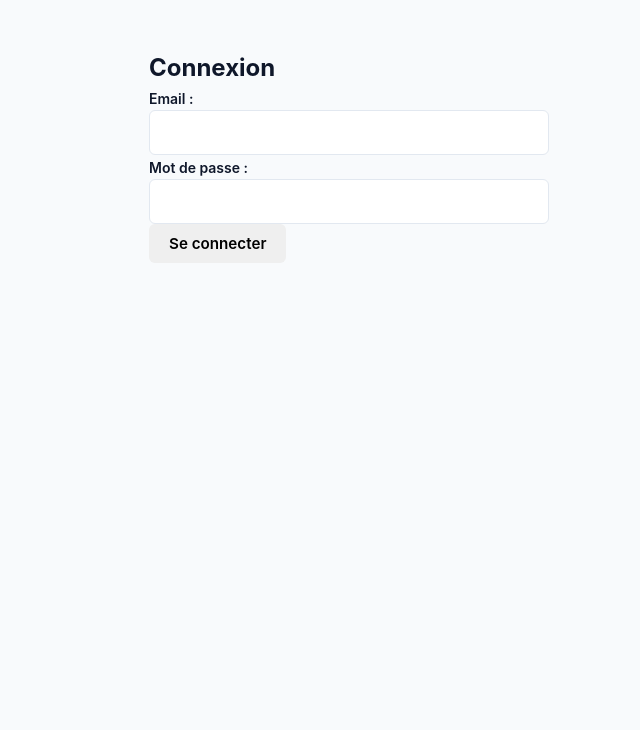
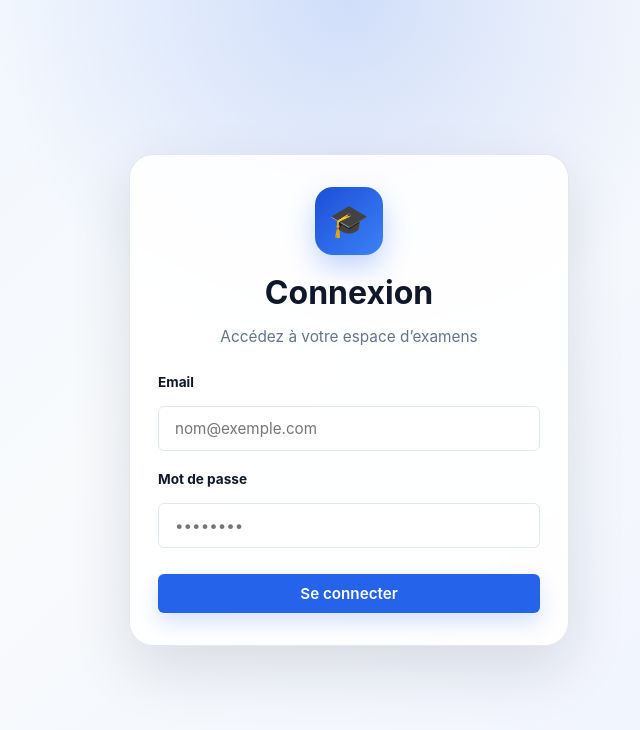
Before and after one commit to Mamy-2008-New/Web_2_final_exam-frontend, a React (Vite) app in the folder frontend/: page / in a window 1280 px wide. Shown: the top 730 px of the page, without its empty margins (291-931 px from the left). Built offline with nearby package versions, Linux system fonts and the light colour scheme.

Commit message:
Enhance login page UI

```diff
--- a/frontend/src/App.css
+++ b/frontend/src/App.css
@@ -22,6 +22,110 @@
   --shadow-sm: 0 1px 3px rgba(0,0,0,0.05);
   --shadow-md: 0 4px 12px -2px rgba(0,0,0,0.08);
   --shadow-lg: 0 10px 25px -5px rgba(0,0,0,0.1);
+}
+
+.login-shell {
+  min-height: 100vh;
+  display: flex;
+  align-items: center;
+  justify-content: center;
+  padding: 32px 20px;
+  background:
+    radial-gradient(circle at top, rgba(37, 99, 235, 0.18), transparent 35%),
+    linear-gradient(135deg, #eff6ff 0%, #f8fafc 40%, #eef2ff 100%);
+}
+
+.login-card {
+  width: 100%;
+  max-width: 440px;
+  background: rgba(255, 255, 255, 0.9);
+  border: 1px solid rgba(148, 163, 184, 0.25);
+  border-radius: 24px;
+  box-shadow: 0 24px 60px rgba(15, 23, 42, 0.12);
+  padding: 32px 28px;
+  backdrop-filter: blur(4px);
+}
+
+.login-header {
+  text-align: center;
+  margin-bottom: 24px;
+}
+
+.login-brand {
+  width: 68px;
+  height: 68px;
+  margin: 0 auto 14px;
+  display: grid;
+  place-items: center;
+  border-radius: 18px;
+  background: linear-gradient(135deg, #1d4ed8, #3b82f6);
+  color: #fff;
+  font-size: 2rem;
+  box-shadow: 0 12px 28px rgba(37, 99, 235, 0.28);
+}
+
+.login-header h2 {
+  margin-bottom: 8px;
+  color: var(--text-main);
+  font-size: 2rem;
+}
+
+.login-header p {
+  color: var(--text-muted);
+  font-size: 0.96rem;
+}
+
+.login-form {
+  display: flex;
+  flex-direction: column;
+  gap: 18px;
+}
+
+.login-form .form-group {
+  margin: 0;
+}
+
+.login-form label {
+  display: block;
+  margin-bottom: 8px;
+  font-size: 0.85rem;
+  font-weight: 700;
+  color: var(--text-main);
+}
+
+.login-form input {
+  border: 1px solid var(--border-color);
+  border-radius: 12px;
+  background: #f8fafc;
+  padding: 14px 16px;
+  transition: border-color 0.2s ease, box-shadow 0.2s ease;
+}
+
+.login-form input:focus {
+  outline: none;
+  border-color: rgba(37, 99, 235, 0.8);
+  box-shadow: 0 0 0 4px rgba(37, 99, 235, 0.12);
+  background: #ffffff;
+}
+
+.login-button {
+  width: 100%;
+  margin-top: 8px;
+  padding: 14px 18px;
+  font-size: 1rem;
+  border-radius: 12px;
+  box-shadow: 0 10px 20px rgba(37, 99, 235, 0.18);
+}
+
+.login-error {
+  margin-bottom: 18px;
+  padding: 12px 14px;
+  border-radius: 10px;
+  background: #fef2f2;
+  border: 1px solid rgba(239, 68, 68, 0.18);
+  color: #b91c1c;
+  font-size: 0.92rem;
+  font-weight: 600;
 }
 
 .tab-navigation {
--- a/frontend/src/pages/auth/LoginPage.jsx
+++ b/frontend/src/pages/auth/LoginPage.jsx
@@ -27,30 +27,46 @@ export default function LoginPage() {
   };
 
   return (
-    <div style={{ maxWidth: '400px', margin: '50px auto' }}>
+    <div className="login-shell">
+      <div className="login-card">
+        <div className="login-header">
+          <div className="login-brand">🎓</div>
           <h2>Connexion</h2>
-      {error && <p style={{ color: 'red' }}>{error}</p>}
-      <form onSubmit={handleSubmit}>
-        <div>
-          <label>Email :</label>
+          <p>Accédez à votre espace d’examens</p>
+        </div>
+
+        {error && <div className="login-error">{error}</div>}
+
+        <form onSubmit={handleSubmit} className="login-form">
+          <div className="form-group">
+            <label htmlFor="email">Email</label>
             <input
+              id="email"
               type="email"
               value={email}
               onChange={(e) => setEmail(e.target.value)}
+              placeholder="nom@exemple.com"
               required
             />
           </div>
-        <div>
-          <label>Mot de passe :</label>
+
+          <div className="form-group">
+            <label htmlFor="password">Mot de passe</label>
             <input
+              id="password"
               type="password"
               value={password}
               onChange={(e) => setPassword(e.target.value)}
+              placeholder="••••••••"
               required
             />
           </div>
-        <button type="submit">Se connecter</button>
+
+          <button type="submit" className="btn btn-primary login-button">
+            Se connecter
+          </button>
         </form>
+      </div>
     </div>
   );
 }
```
Lines whose indentation alone changed are shown as unchanged.
